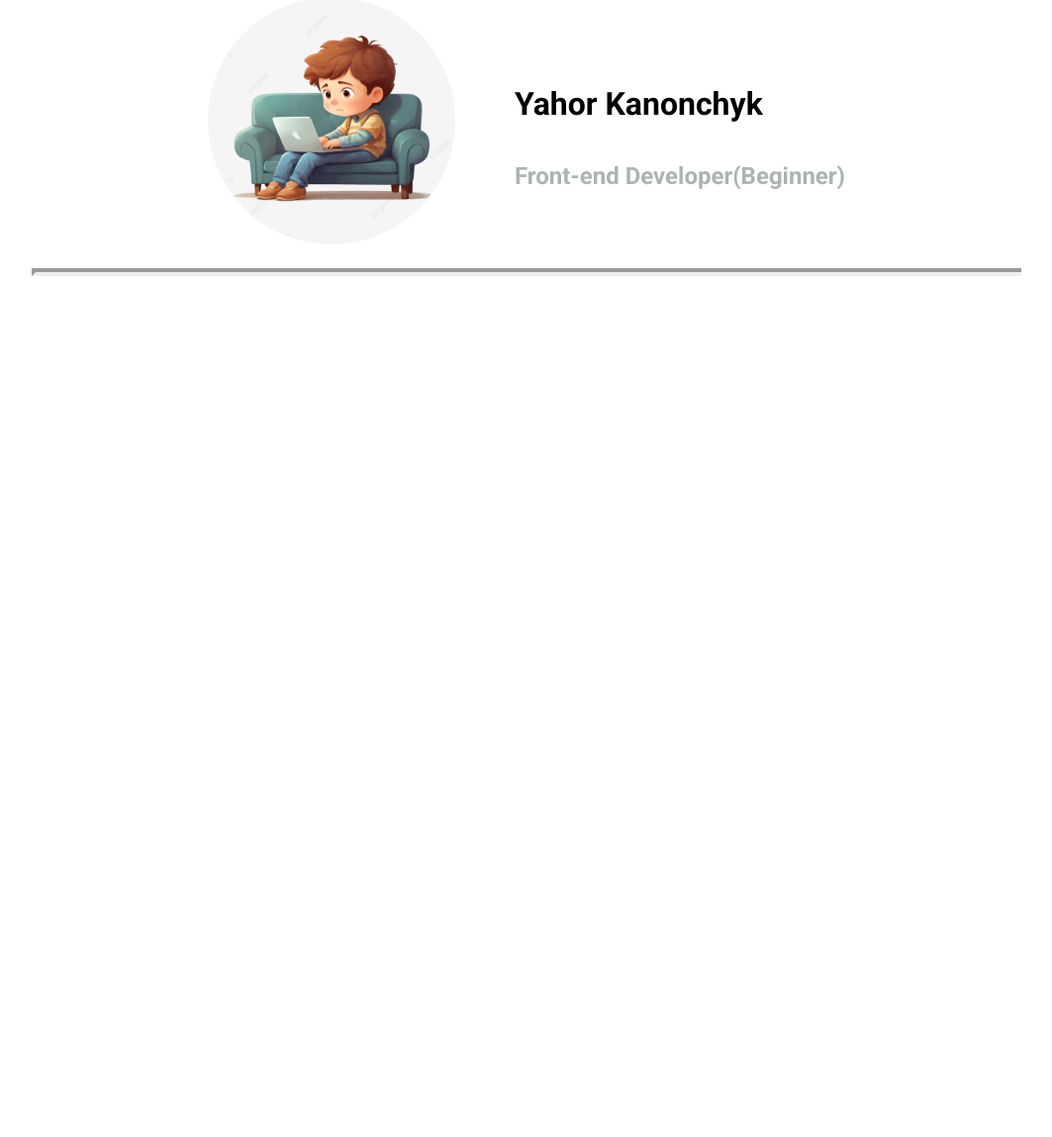
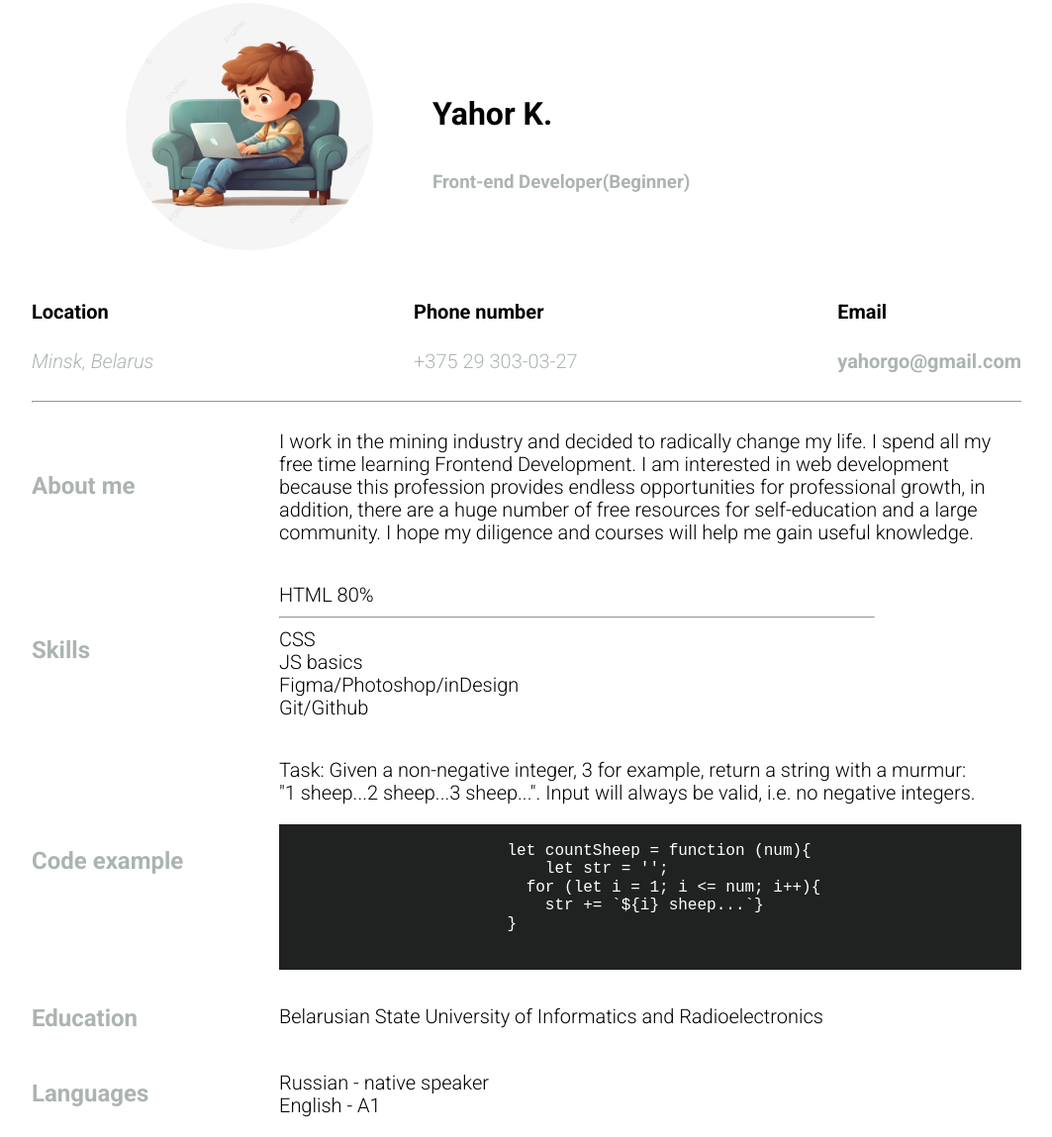
Before and after one commit to yahoror/rsschool-cv, a website: page index.html in a window 1280 px wide. Shown: the part 80-1229 px from the top of the page at 99% size, without its empty margins (108-1171 px from the left). Before the commit the page ends 800 px from the top, so only its background shows below. Drawn offline with Linux system fonts and the light colour scheme.

Commit message:
fix: fix main

```diff
--- a/css/style.css
+++ b/css/style.css
@@ -18,7 +18,7 @@
 a {
     text-decoration: none;
     display: block;
-
+    color: rgb(172, 179, 179);
 }
 
 ul {
@@ -47,9 +47,11 @@ h1 {
     font-weight: 700;
 }
 
+h3,
 h2 {
     color: rgb(172, 179, 179);
 }
+
 
 .header__content {
     display: flex;
@@ -118,69 +120,100 @@ h3 {
     margin-right: 50px;
     width: 450px;
 }
-.header{
+
+.header {
     display: flex;
     align-items: center;
     margin: 0 auto;
 }
-hr{
-    border-width: 4px;
+
+hr {
+    border-width: 1px;
     width: 1000px;
-    margin-top: 20px;
+
 }
-/*
-<main>
-        <section class="wrapper">
-           <div class="main__info fl">
-            <h2>About me</h2>
-            <span>I work in the mining industry and decided to radically change my life.
-                I spend all my free time learning Frontend Development. I am interested in web development because this
-                profession provides endless opportunities for professional growth,
-                in addition, there are a huge number of free resources for self-education and a large community. I hope
-                my diligence and courses will help me gain useful knowledge.</span>
-            </section>
-        <section class="main__code fl">
-            <h2>Example code</h2>
-            <i>Task: Given a non-negative integer, 3 for example, return a string with a murmur: "1 sheep...2 sheep...3
-                sheep...". Input will always be valid, i.e. no negative integers.</i>
-            <pre>
-                <code>
-                  let countSheep = function (num){
-                    let str = '';
-                  for (let i = 1; i <= num; i++){
-                    str += `${i} sheep...`}
-                }
-                </code>
-            </pre>
-        </section>
-        <section class="main__skills fl">
-            <h2>Skills</h2>
-            <ul>
-                <li>HTML</li>
-                <li>CSS</li>
-                <li>JS basics</li>
-                <li>Figma/Photoshop/inDesign</li>
-                <li>Git/Github</li>
-            </ul>
-        </section>
-        <section class="main__education fl">
-            <h2>Education</h2>
-            <div class="wrapper">
-              <div class="main__educations-univer">
-               <h3>University:</h3>
-            <ul>
-                <li>bsuir</li>
-            </ul>
-            </div>
-            </div>
-        </section>
-        <section class="main__languages fl">
-            <h2>Languages</h2>
-            <ul>
-                <li>Russian - native speaker</li>
-                <li>English - A1</li>
-            </ul>
-        </section>
 
-    </main>
-*/
+.header__contacts {
+    display: flex;
+    justify-content: space-between;
+    width: 100%;
+    bottom: 0;
+    left: 0;
+    padding: 0;
+    margin-bottom: 0;
+}
+
+.header__contacts a {
+    font-weight: 700;
+}
+
+.header__contacts p,
+address {
+    color: rgb(172, 179, 179);
+}
+
+.about-me_inner {
+    width: 750px;
+}
+
+.about-me_inner p {
+    font-size: 20px;
+}
+
+.about-me__title,
+.skills__title,
+.code-example__title,
+.education__title,
+.languages__title {
+    display: flex;
+    align-items: center;
+}
+
+.skills__list {
+    display: flex;
+    align-items: flex-start;
+    width: 750px;
+
+}
+
+.skills__list p,
+ul {
+    font-size: 20px;
+    padding: 0;
+}
+
+.hr1 {
+    width: 600px;
+}
+
+code,
+pre {
+    font-size: 0.85rem;
+    width: 750px;
+}
+
+.code-example__inner {
+    width: 750px;
+}
+
+.code-example__inner p {
+    font-size: 20px;
+}
+
+.education__container,
+.languages_container,
+.code-example__container,
+.skills__container,
+.about-me__container {
+    display: flex;
+    justify-content: space-between;
+}
+
+.education__inner {
+    width: 750px;
+    font-size: 20px;
+}
+
+.languages__inner {
+    width: 750px;
+}
--- a/index.html
+++ b/index.html
@@ -15,7 +15,7 @@
 </head>
 
 <body>
-    <header >
+    <header>
         <section class="header__container container">
             <div class="header__nav">
                 <nav class="header-menu">
@@ -43,9 +43,25 @@
                     <img src="./assets/img/boy.png" alt="avatar image" class="avatar">
                 </div>
                 <div class="header__content">
-                    <h1>Yahor Kanonchyk</h1>
-                    <h2><span>Front-end Developer(Beginner)</span></h2>
+                    <h1>Yahor K.</h1>
+                    <h3><span>Front-end Developer(Beginner)</span></h3>
                 </div>
+            </div>
+            <div class="header__contacts">
+                <ul class="header__contacts">
+                    <li class="header__contacts-item">
+                        <h4>Location</h4>
+                        <address>Minsk, Belarus</address>
+                    </li>
+                    <li class="header__contacts-item">
+                        <h4>Phone number</h4>
+                        <p>+375 29 303-03-27</p>
+                    </li>
+                    <li class="header__contacts-item">
+                        <h4>Email</h4>
+                        <p><a href="mailto:yahorgo@gmail.com">yahorgo@gmail.com</a></p>
+                    </li>
+                </ul>
             </div>
             <hr>
         </section>
@@ -53,7 +69,77 @@
     </header>
 
     <main>
+        <section class="about-me">
+            <div class="about-me__container container">
+                <div class="about-me__title">
+                    <h2>About me</h2>
+                </div>
+                <div class="about-me_inner">
+                    <p>
+                        I work in the mining industry and decided to radically change my life.
+                        I spend all my free time learning Frontend Development. I am interested in web development
+                        because this
+                        profession provides endless opportunities for professional growth,
+                        in addition, there are a huge number of free resources for self-education and a large community.
+                        I hope
+                        my diligence and courses will help me gain useful knowledge.
+                    </p>
+                </div>
+            </div>
 
+        </section>
+        <section class="skills__container container">
+            <div class="skills__title">
+                <h2>Skills</h2>
+            </div>
+            <div class="skills__list">
+                <ul>
+                    <li>HTML 80%</li>
+                    <hr class="hr1">
+                    <li>CSS</li>
+                    <li>JS basics</li>
+                    <li>Figma/Photoshop/inDesign</li>
+                    <li>Git/Github</li>
+                </ul>
+            </div>
+        </section>
+        <section class="code-example__container container">
+            <div class="code-example__title">
+                <h2>Code example</h2>
+            </div>
+            <div class="code-example__inner">
+                <p>Task: Given a non-negative integer, 3 for example, return a string with a murmur: <br> "1 sheep...2 sheep...3
+                    sheep...". Input will always be valid, i.e. no negative integers.</p>
+                <pre>
+                    <code>
+                        let countSheep = function (num){
+                            let str = '';
+                          for (let i = 1; i <= num; i++){
+                            str += `${i} sheep...`}
+                        }
+                    </code>
+                </pre>
+            </div>
+        </section>
+        <section class="education__container container">
+            <div class="education__title">
+                <h2>Education</h2>
+            </div>
+            <div class="education__inner">
+                <p>Belarusian State University of Informatics and Radioelectronics</p>
+            </div>
+        </section>
+        <section class="languages_container container">
+            <div class="languages__title">
+                <h2>Languages</h2>
+            </div>
+            <div class="languages__inner">
+                <ul>
+                    <li>Russian - native speaker</li>
+                    <li>English - A1</li>
+                </ul>
+            </div>
+        </section>
     </main>
     <footer>
 
```
